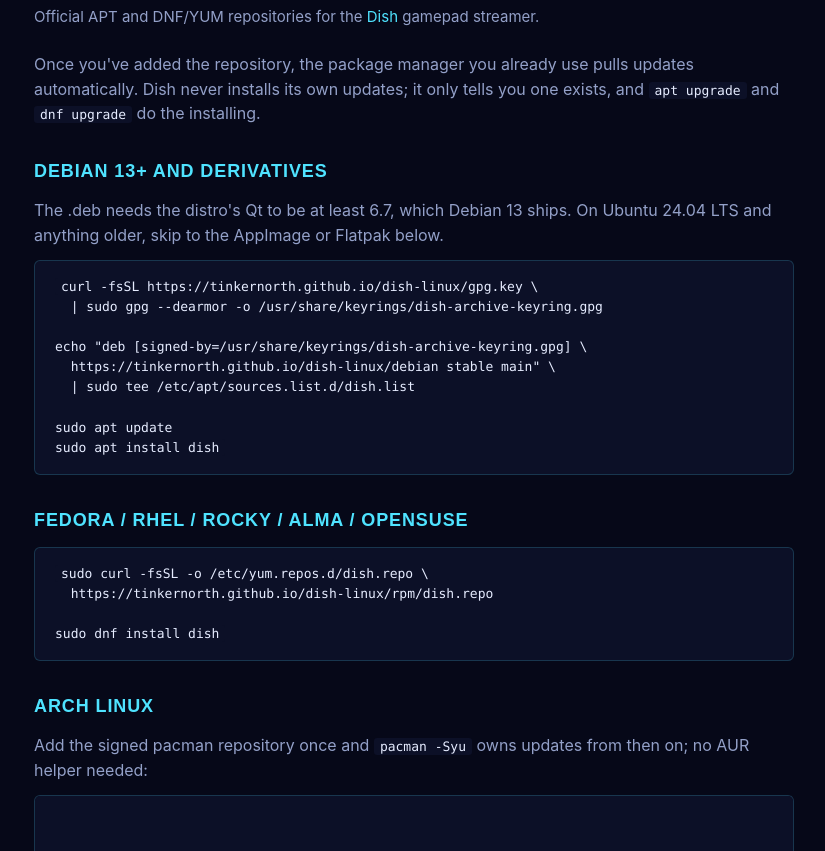
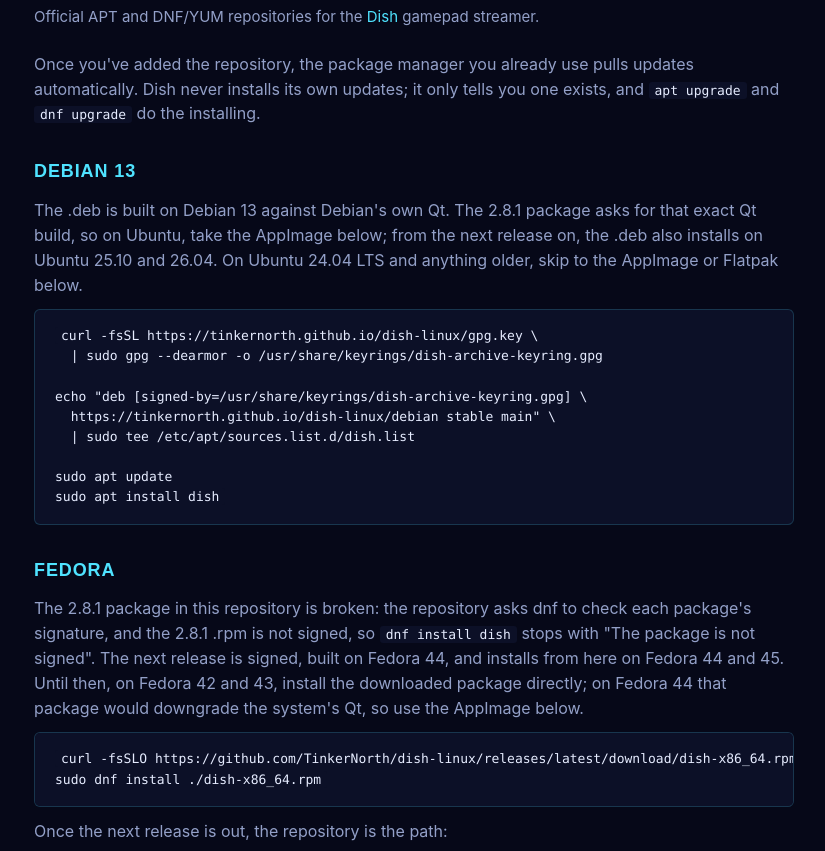
Before and after one commit to TinkerNorth/dish-linux, a plain HTML site: page packaging/repo/index.html in a window 1280 px wide. Shown: the part 101-952 px from the top of the page, without its empty margins (226-1051 px from the left). Drawn offline with Linux system fonts and the light colour scheme.

Commit message:
The Download paths work for 2.8.1, and the repository pages say which releases each package serves
README.md: the DNF repository refuses 2.8.1, so the Fedora paragraph says
so, as the Arch one does, and gives the path that works: on Fedora 42 and
43, download dish-x86_64.rpm and `dnf install` it (run in containers: it
installs and launches); on Fedora 44 that package would downgrade the
system's Qt, so the AppImage. It also says what the next release changes.
The Debian path was run against the published repository in debian:13.7:
apt installs 2.8.1 and it launches. packaging/repo/index.html and README.md
no longer claim "Debian 13+ and derivatives" or RHEL, Rocky, Alma and
openSUSE. The changelog records the DNF repository refusing 2.8.1, the
packages' exact-Qt dependency, the strict Sentry steps, CodeQL's scope and
dependency review.

```diff
--- a/packaging/repo/index.html
+++ b/packaging/repo/index.html
@@ -87,10 +87,11 @@
   tells you one exists, and <code>apt upgrade</code> and <code>dnf upgrade</code>
   do the installing.</p>
 
-  <h2>Debian 13+ and derivatives</h2>
-  <p>The .deb needs the distro's Qt to be at least 6.7, which Debian 13
-  ships. On Ubuntu 24.04 LTS and anything older, skip to the AppImage or
-  Flatpak below.</p>
+  <h2>Debian 13</h2>
+  <p>The .deb is built on Debian 13 against Debian's own Qt. The 2.8.1 package
+  asks for that exact Qt build, so on Ubuntu, take the AppImage below; from the
+  next release on, the .deb also installs on Ubuntu 25.10 and 26.04. On Ubuntu
+  24.04 LTS and anything older, skip to the AppImage or Flatpak below.</p>
   <pre><code>curl -fsSL https://tinkernorth.github.io/dish-linux/gpg.key \
   | sudo gpg --dearmor -o /usr/share/keyrings/dish-archive-keyring.gpg
 
@@ -101,7 +102,17 @@ echo "deb [signed-by=/usr/share/keyrings/dish-archive-keyring.gpg] \
 sudo apt update
 sudo apt install dish</code></pre>
 
-  <h2>Fedora / RHEL / Rocky / Alma / openSUSE</h2>
+  <h2>Fedora</h2>
+  <p>The 2.8.1 package in this repository is broken: the repository asks dnf
+  to check each package's signature, and the 2.8.1 .rpm is not signed, so
+  <code>dnf install dish</code> stops with "The package is not signed". The
+  next release is signed, built on Fedora 44, and installs from here on Fedora
+  44 and 45. Until then, on Fedora 42 and 43, install the downloaded package
+  directly; on Fedora 44 that package would downgrade the system's Qt, so use
+  the AppImage below.</p>
+  <pre><code>curl -fsSLO https://github.com/TinkerNorth/dish-linux/releases/latest/download/dish-x86_64.rpm
+sudo dnf install ./dish-x86_64.rpm</code></pre>
+  <p>Once the next release is out, the repository is the path:</p>
   <pre><code>sudo curl -fsSL -o /etc/yum.repos.d/dish.repo \
   https://tinkernorth.github.io/dish-linux/rpm/dish.repo
 
```
Also changed, not shown: 3 other files.
